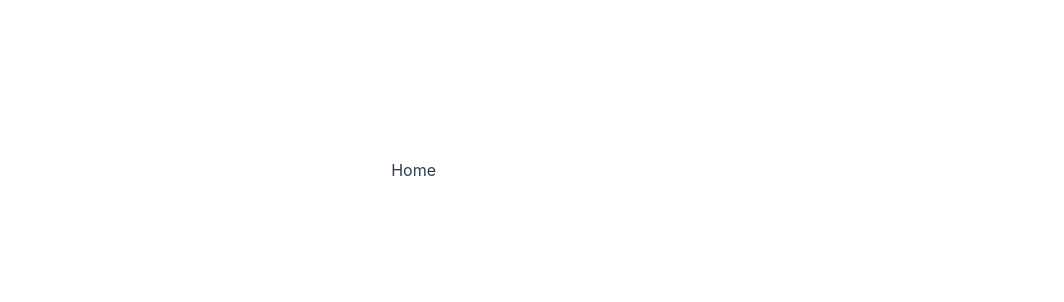
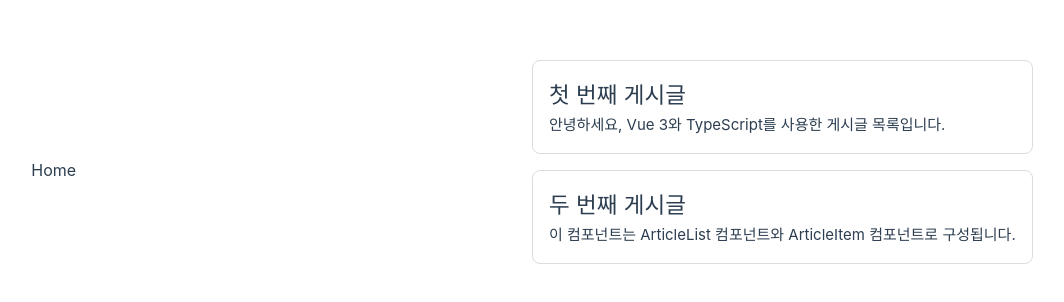
Before and after one commit to hyeon9782/vue-dashboard-legacy, a Vue app: page / in a window 1280 px wide. Shown: the part 238-540 px from the top of the page, without its empty margins (108-1172 px from the left). Built offline with nearby package versions, Linux system fonts and the light colour scheme.

Commit message:
feat: ArticleList, ArticleItem 컴포넌트 구현

```diff
--- /dev/null
+++ b/src/components/article/ArticleItem.vue
@@ -0,0 +1,35 @@
+<template>
+  <article class="article-item">
+    <h2>{{ article.title }}</h2>
+    <p>{{ article.content }}</p>
+  </article>
+</template>
+
+<script lang="ts">
+import { defineComponent } from 'vue'
+import type { PropType } from 'vue'
+
+interface Article {
+  id: number
+  title: string
+  content: string
+}
+
+export default defineComponent({
+  name: 'ArticleItem',
+  props: {
+    article: {
+      type: Object as PropType<Article>,
+      required: true
+    }
+  }
+})
+</script>
+
+<style>
+.article-item {
+  border: 1px solid #ddd;
+  padding: 16px;
+  border-radius: 8px;
+}
+</style>
--- /dev/null
+++ b/src/components/article/ArticleList.vue
@@ -0,0 +1,37 @@
+<template>
+  <div class="article-list">
+    <ArticleItem v-for="article in articles" :key="article.id" :article="article" />
+  </div>
+</template>
+
+<script lang="ts">
+import { defineComponent } from 'vue'
+import type { PropType } from 'vue'
+import ArticleItem from './ArticleItem.vue'
+
+interface Article {
+  id: number
+  title: string
+  content: string
+}
+export default defineComponent({
+  name: 'ArticleList',
+  components: {
+    ArticleItem
+  },
+  props: {
+    articles: {
+      type: Array as PropType<Article>,
+      required: true
+    }
+  }
+})
+</script>
+
+<style>
+.article-list {
+  display: flex;
+  flex-direction: column;
+  gap: 16px;
+}
+</style>
--- a/src/views/HomeView.vue
+++ b/src/views/HomeView.vue
@@ -1,5 +1,32 @@
-<script setup lang="ts"></script>
+<script lang="ts">
+import ArticleList from '../components/article/ArticleList.vue'
+import { defineComponent } from 'vue'
+export default defineComponent({
+  name: 'HomeView',
+  components: {
+    ArticleList
+  },
+  data() {
+    return {
+      articles: [
+        {
+          id: 1,
+          title: '첫 번째 게시글',
+          content: '안녕하세요, Vue 3와 TypeScript를 사용한 게시글 목록입니다.'
+        },
+        {
+          id: 2,
+          title: '두 번째 게시글',
+          content: '이 컴포넌트는 ArticleList 컴포넌트와 ArticleItem 컴포넌트로 구성됩니다.'
+        }
+      ]
+    }
+  }
+})
+</script>
 
 <template>
-  <main></main>
+  <main>
+    <article-list :articles="articles" />
+  </main>
 </template>
```
